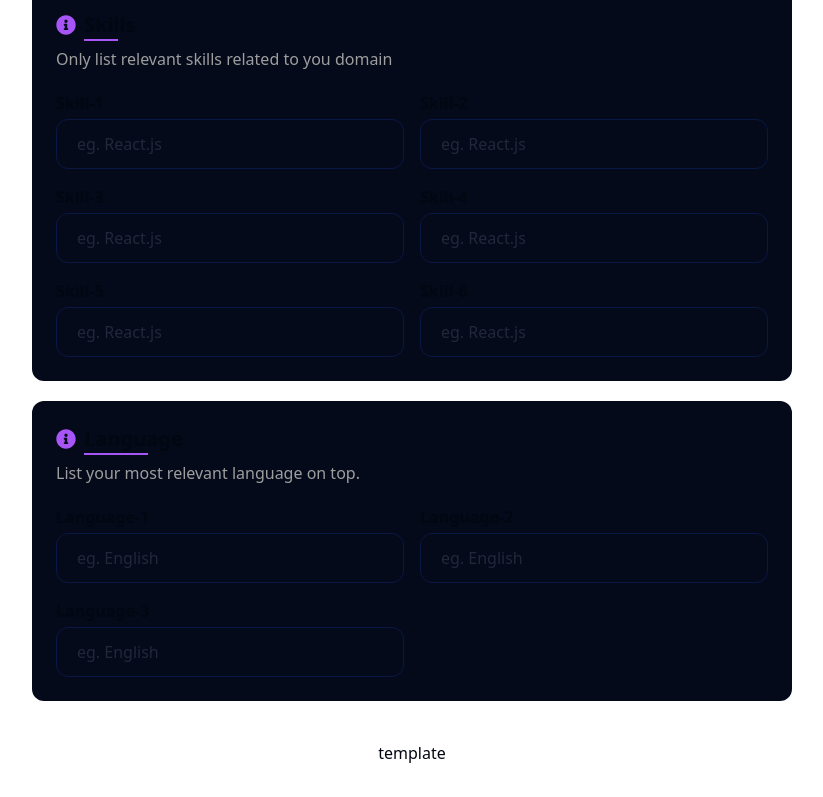
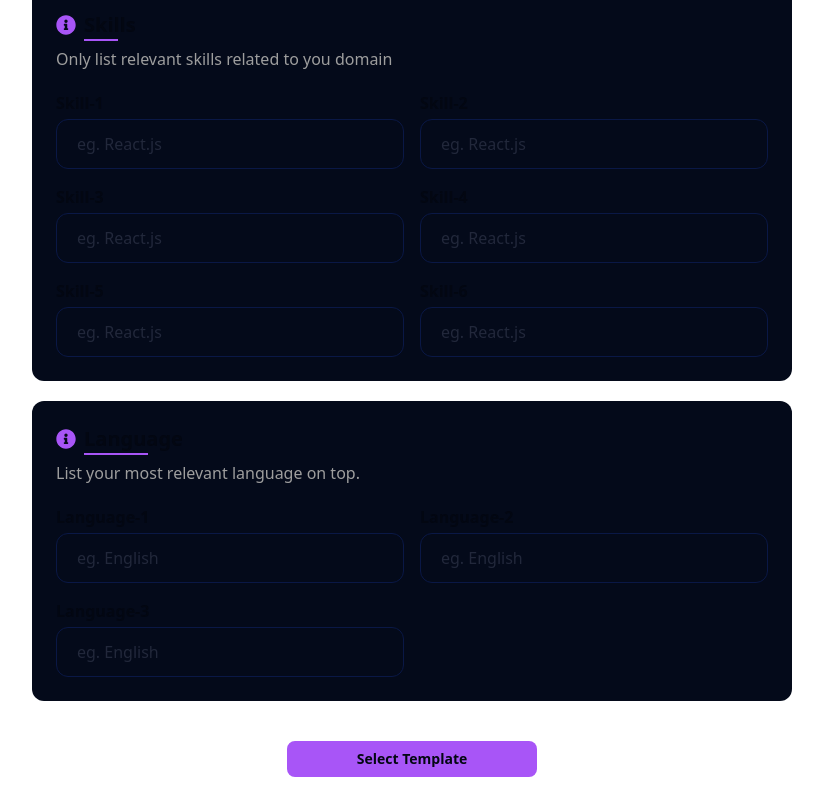
Before and after one commit to HarikrishnanYPR1707/EcliptiQ, a React (Vite) app: page /information in a window 1280 px wide. Shown: the part 2633-3430 px from the top of the page, without its empty margins (228-1051 px from the left). Before the commit the page ends 3398 px from the top, so only its background shows below. Built offline with nearby package versions, Linux system fonts and the light colour scheme; no server answers; a web font is replaced by a local one.

Commit message:
Added button styles and change the route to tempaltes route for selecting the templates

```diff
--- a/src/pages/Information1.jsx
+++ b/src/pages/Information1.jsx
@@ -65,7 +65,7 @@ const Information1 = () => {
   // ---------------------------
 
   return (
-    <div className="flex flex-col items-center justify-center border-white">
+    <div className="flex flex-col items-center justify-center border-white pb-5">
       {/* image container */}
       <div className="relative flex h-[300px] w-full items-center justify-center overflow-hidden bg-banner bg-cover bg-center">
         <div className="absolute inset-0 bg-black bg-opacity-60" />
@@ -899,7 +899,11 @@ const Information1 = () => {
           </div>
         </div>
       </div>
-      <Link to="/sampleTemplate">template</Link>
+      <Link to="/templates">
+        <button className="w-[250px] rounded-lg bg-purple-500 py-2 text-sm font-bold">
+          Select Template
+        </button>
+      </Link>
     </div>
   );
 };
```
